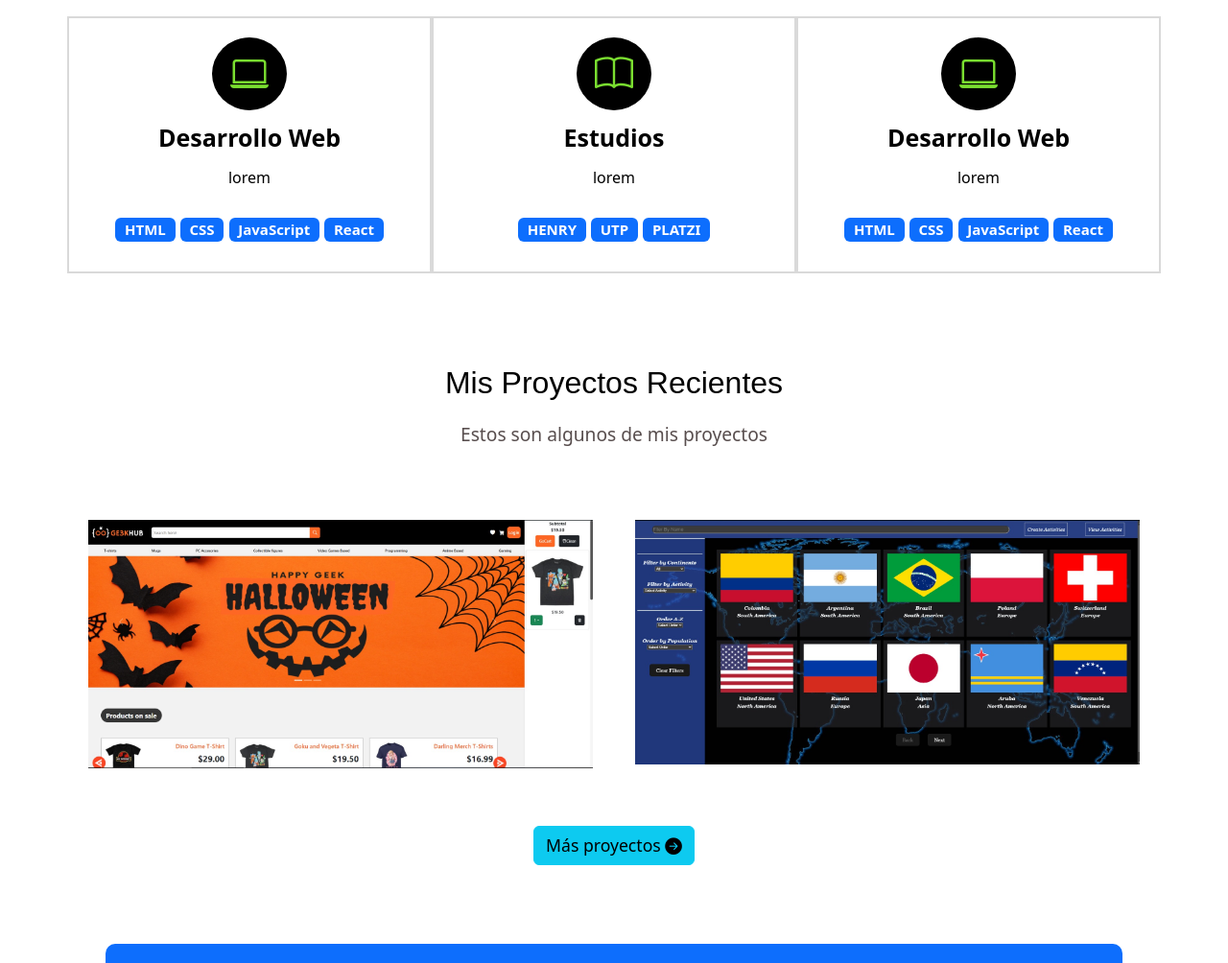
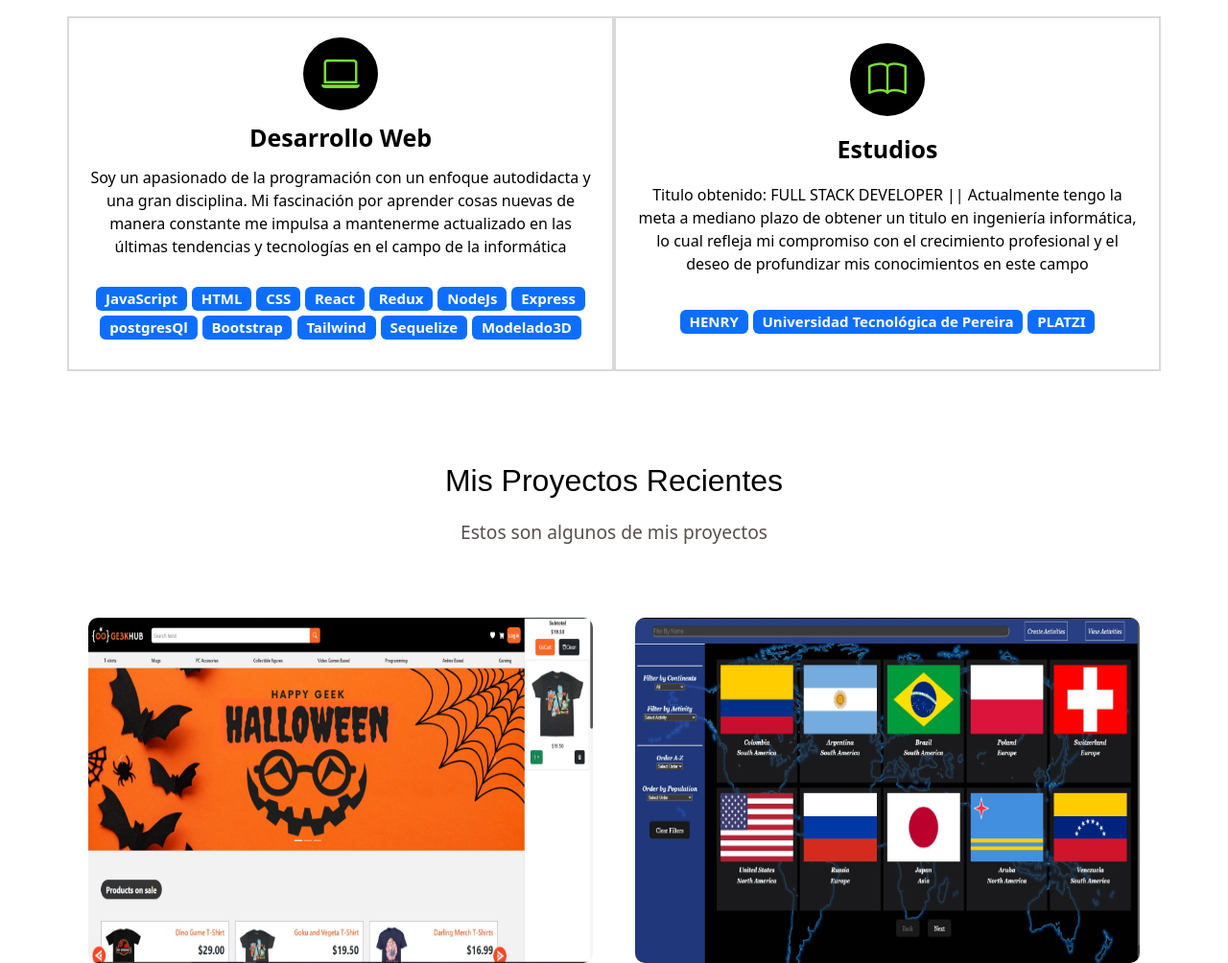
Before and after one commit to criss717/Portfolio, a plain HTML site: page index.html in a window 1280 px wide. Shown: the part 1460-2464 px from the top of the page at 96% size. Drawn offline with nearby package versions, Linux system fonts and the light colour scheme; a web font is replaced by a local one.

Commit message:
actualización tercer proyecto

```diff
--- a/index.html
+++ b/index.html
@@ -73,41 +73,37 @@
             <div class="container text-center">
                 <div class="row">
                     <!-- Desarrolo web -->
-                    <div class="columna col-12 col-md-4">
+                    <div class="columna col-12 col-md-6">
                         <i class="bi bi-laptop"></i>
                         <p class="experiencia-titulo">Desarrollo Web</p>
-                        <p>lorem</p>
+                        <p>Soy un apasionado de la programación con un enfoque autodidacta y una gran disciplina. Mi fascinación por aprender cosas nuevas de manera constante me impulsa a mantenerme actualizado en las últimas tendencias y tecnologías en el campo de la informática </p>
                         <div class="badges-contenedor">
+                            <span class="badge text-bg-primary">JavaScript</span>
                             <span class="badge text-bg-primary">HTML</span>
                             <span class="badge text-bg-primary">CSS</span>
-                            <span class="badge text-bg-primary">JavaScript</span>
                             <span class="badge text-bg-primary">React</span>
+                            <span class="badge text-bg-primary">Redux</span>
+                            <span class="badge text-bg-primary">NodeJs</span>
+                            <span class="badge text-bg-primary">Express</span>
+                            <span class="badge text-bg-primary">postgresQl</span>
+                            <span class="badge text-bg-primary">Bootstrap</span>
+                            <span class="badge text-bg-primary">Tailwind</span>
+                            <span class="badge text-bg-primary">Sequelize</span>
+                            <span class="badge text-bg-primary">Modelado3D</span>
                         </div>
                     </div>
                      <!-- Estudios -->
-                    <div class="columna col-12 col-md-4">
+                    <div class="columna col-12 col-md-6">
                         <i class="bi bi-book"></i>
                         <p class="experiencia-titulo">Estudios</p>
-                        <p>lorem</p>
+                        <p>Titulo obtenido: FULL STACK DEVELOPER || Actualmente tengo la meta a mediano plazo de obtener un titulo en ingeniería informática, lo cual refleja mi compromiso con el crecimiento profesional y el deseo de profundizar mis conocimientos en este campo </p>
                         <div class="badges-contenedor">
                             <span class="badge text-bg-primary">HENRY</span>
-                            <span class="badge text-bg-primary">UTP</span>
+                            <span class="badge text-bg-primary">Universidad Tecnológica de Pereira</span>
                             <span class="badge text-bg-primary">PLATZI</span>
                         </div>
                     </div>
-                    <div class=" columna col-12 col-md-4">
-                        <i class="bi bi-laptop"></i>
-                        <p class="experiencia-titulo">Desarrollo Web</p>
-                        <p>lorem</p>
-                        <div class="badges-contenedor">
-                            <span class="badge text-bg-primary">HTML</span>
-                            <span class="badge text-bg-primary">CSS</span>
-                            <span class="badge text-bg-primary">JavaScript</span>
-                            <span class="badge text-bg-primary">React</span>
                 </div>
-                    </div>
-                </div>
-
             </div>
 
         </section>
@@ -145,7 +141,7 @@
                             </div>
                         </div>
                     </div>
-                    <!-- Proyecto 3
+                    <!-- Proyecto 4
                         <div class="col-12 col-md-6">
                             <div class="proyecto">
                                 <img class="img-fluid" src="images/G3EKHUB.jpeg" alt="g3ekHub Shop">
@@ -157,20 +153,23 @@
                                     </div>
                                 </div>
                         </div>
+                    </div>  -->
                 </div>
-                    Proyecto 4 -->
-                    <!-- <div class="col-12 col-md-6">
+                <!-- Proyecto 3 -->
+                <div class="row justify-content-center">
+                    <div class="col-12 col-md-6">
                         <div class="proyecto">
-                            <img class="img-fluid" src="images/G3EKHUB.jpeg" alt="g3ekHub Shop">
+                            <img class="img-fluid" src="images/RickApp.jpeg" alt="RickApp">
                             <div class="overlay">
-                                <p class="experiencia-titulo">G3EKHUB SHOP</p>
+                                <p class="experiencia-titulo">Rick And Morty App</p>
                                 <div class="iconos-contenedor">
-                                    <a href="https://github.com/Guardianes-de-la-Tukineta" target="_blank" rel="noopener noreferrer"><i class="bi bi-github"></i></a>
-                                    <a href="https://ge3khub-shop-p9rv.vercel.app/" target="_blank"><i class="bi bi-laptop"></i></a>
+                                    <a href="https://github.com/criss717/APP-RICK-AND-MORTY" target="_blank" rel="noopener noreferrer"><i class="bi bi-github"></i></a>
+                                    <a href="https://rickandmorty-app-tau.vercel.app/" target="_blank"><i class="bi bi-laptop"></i></a>
                                 </div>
                             </div>
                         </div>
-                    </div> -->
+
+                    </div>
                 </div>
             </div>
             <a href="https://github.com/criss717" target="_blank" rel="noopener noreferrer">
--- a/style.css
+++ b/style.css
@@ -117,12 +117,14 @@ h1{
     margin-bottom: 7rem;
 }
 .proyectos-recientes img{
-    height: 100%;
+    height: 380px;
     width: 100%;
     padding: 10px;
-    border-radius: 10px;
+    border-radius: 20px;
     transition: 0.5s all ease;
     display: block;
+    display: flex;
+    justify-content: center;
 }
 .proyectos-contenedor{
     padding-top: 60px;
```
Also changed, not shown: images/RickApp.jpeg (added). Lines whose indentation alone changed are shown as unchanged.
